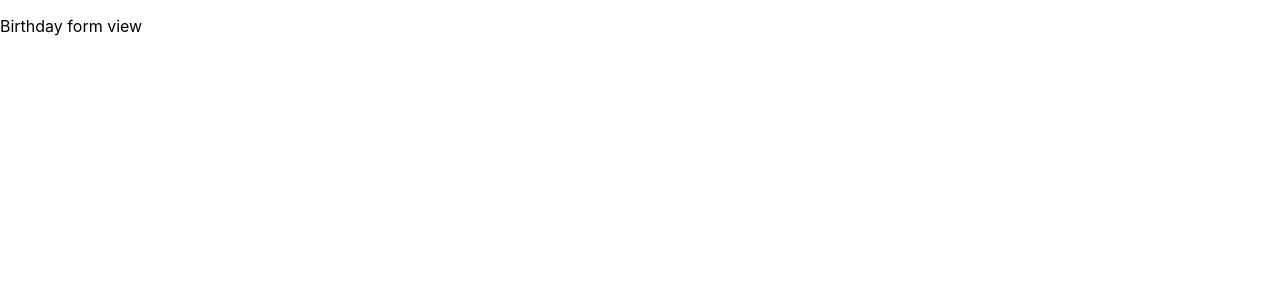
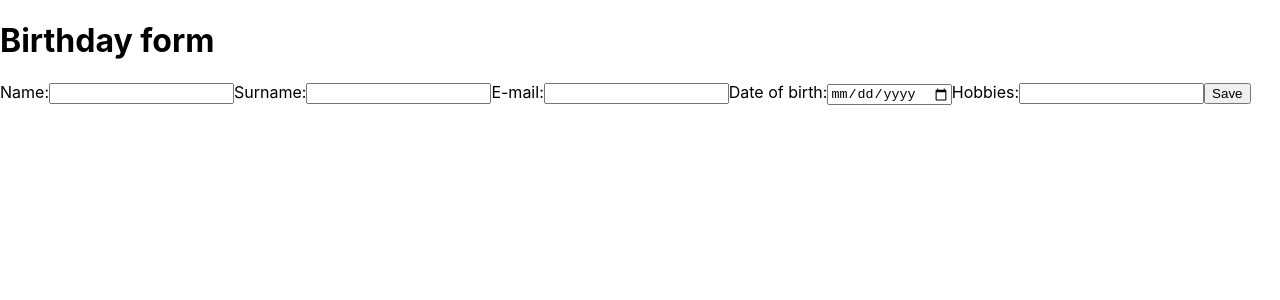
Before and after one commit to Nieopodal/birthday-calendar, a React (Create React App) app: page /birthday-form in a window 1280 px wide. Shown: the top 300 px of the page. Built offline with nearby package versions, Linux system fonts and the light colour scheme.

Commit message:
Added react-hook-form and created basic birthday form.

```diff
--- a/package.json
+++ b/package.json
@@ -1,6 +1,6 @@
 {
   "name": "birthday",
-  "version": "0.2.0",
+  "version": "0.3.0",
   "private": true,
   "dependencies": {
     "@testing-library/jest-dom": "^5.16.5",
@@ -12,6 +12,7 @@
     "@types/react-dom": "^18.0.11",
     "react": "^18.2.0",
     "react-dom": "^18.2.0",
+    "react-hook-form": "^7.43.9",
     "react-router-dom": "^6.10.0",
     "react-scripts": "5.0.1",
     "typescript": "^4.9.5",
--- /dev/null
+++ b/src/components/common/FormInput.tsx
@@ -0,0 +1,21 @@
+import React from "react";
+import {useFormContext} from "react-hook-form";
+
+interface Props {
+    labelName: string;
+    inputType: string;
+    inputName: string;
+}
+
+export const FormInput  = ({labelName, inputType, inputName}: Props) => {
+    const { register } = useFormContext()
+
+    return <label>
+        {labelName}:
+        <input
+            type={inputType}
+            {...register(inputName)}
+            required
+        />
+    </label>
+};
--- a/src/views/BirthdayFormView.tsx
+++ b/src/views/BirthdayFormView.tsx
@@ -1,3 +1,44 @@
+import {FormProvider, useForm} from "react-hook-form";
+import React from "react";
+import {FormInput} from "../components/common/FormInput";
+
+interface InputsFormData {
+    name: string;
+    surname: string;
+    email: string;
+    dateOfBirth: string;
+    hobbies: string;
+}
+
 export const BirthdayFormView = () => {
-    return <p>Birthday form view</p>
+
+    const methods = useForm<InputsFormData>({
+        defaultValues: {
+            name: '',
+            surname: '',
+            email: '',
+            dateOfBirth: '',
+            hobbies: '',
+        },
+    });
+
+    const {handleSubmit} = methods;
+
+    return <>
+        <h1>Birthday form</h1>
+        <main>
+            <form onSubmit={handleSubmit(data => {
+                console.log(data);
+            })}>
+                <FormProvider {...methods}>
+                    <FormInput labelName="Name" inputType="text" inputName="name"/>
+                    <FormInput labelName="Surname" inputType="text" inputName="surname"/>
+                    <FormInput labelName="E-mail" inputType="email" inputName="email"/>
+                    <FormInput labelName="Date of birth" inputType="date" inputName="dateOfBirth"/>
+                    <FormInput labelName="Hobbies" inputType="text" inputName="hobbies"/>
+                    <button type="submit">Save</button>
+                </FormProvider>
+            </form>
+        </main>
+    </>
 };
```
Also changed, not shown: 1 other file (tests, documents, lock files or other folders).
